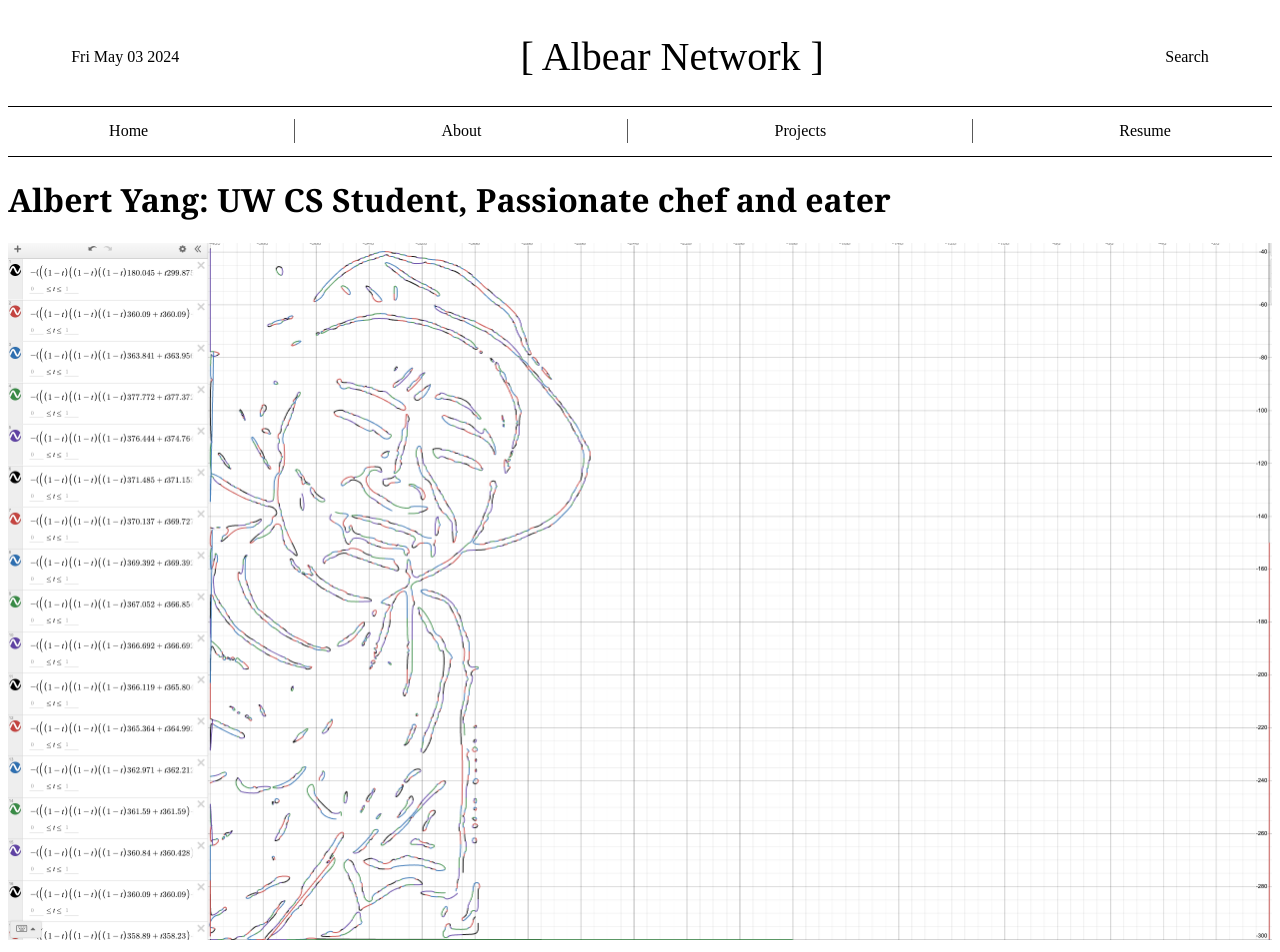
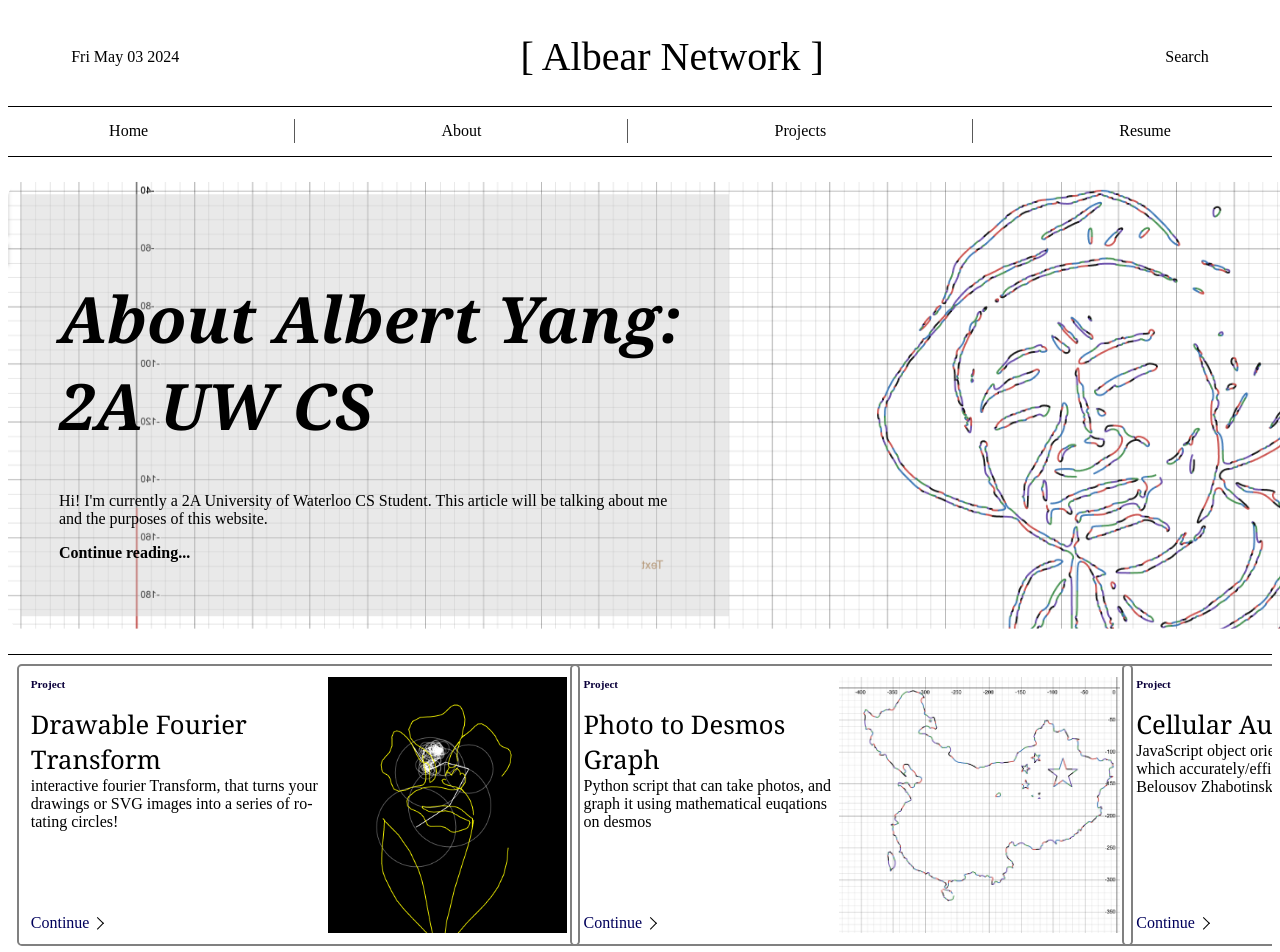
Before and after one commit to Albear-Yang/Web, a React (Vite) app: page /#/ in a window 1280 px wide. Before the commit this address led to /#/about. Shown: the top 952 px of the page. Built offline with nearby package versions, Linux system fonts and the light colour scheme.

Commit message:
added lin ks updated swtudy term

```diff
--- a/src/components/FeaturedPost.tsx
+++ b/src/components/FeaturedPost.tsx
@@ -5,7 +5,7 @@ function FeaturedPost(){
         <div id="featuredPost">
             <div className="mainArticleBox">
             <Link to ="/About" className="link">
-                <h1 className="mainArticleTitle">About Albert Yang: 1B UW CS</h1>
+                <h1 className="mainArticleTitle">About Albert Yang: 2A UW CS</h1>
                 <p className="lead my-3">Hi! I'm currently a 2A University of Waterloo CS Student. This article will be talking about me and the purposes of this website. </p>
                 <p className="lead mb-0"><a id = "continueread">Continue reading...</a>
                 </p>
--- a/src/components/ProjectShowCase.tsx
+++ b/src/components/ProjectShowCase.tsx
@@ -8,7 +8,7 @@ function ProshowCase(props: {title: string,  summary: string, img: string } ){
                     <h1 className = "ProshowTitle" style={{whiteSpace: 'pre-wrap', overflowWrap: 'break-word'}}>{props.title}</h1>
 
                     <p className = "ProshowSum" style={{whiteSpace: 'pre-wrap', overflowWrap: 'break-word'}}>{props.summary}</p>
-                    <a className = "contLink kub">Continue <i className="arrow right"></i></a>
+                    <a className = "contLink kub" href = "https://albear-yang.github.io/">Continue <i className="arrow right"></i></a>
                 </div>
                 <img className = "Thumbnail" src={props.img}></img>
             </div>
```
